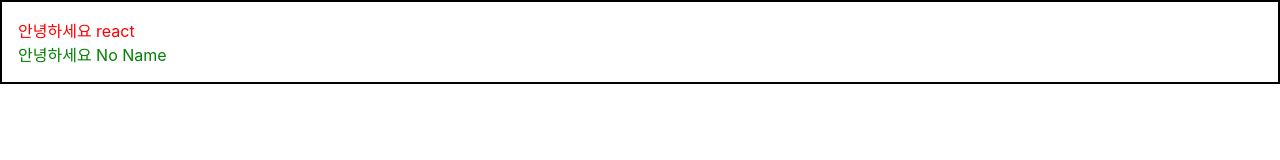
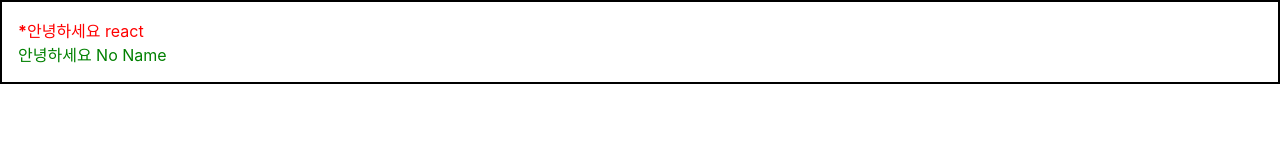
Before and after one commit to cheoljin408/Reactjs_study, a React (Create React App) app in the folder react-tutorial/begin-react/: page / in a window 1280 px wide. Shown: the top 160 px of the page. Built offline with nearby package versions, Linux system fonts and the light colour scheme.

Commit message:
React 입문 - 07
- 조건부 렌더링

```diff
--- a/react-tutorial/begin-react/src/App.js
+++ b/react-tutorial/begin-react/src/App.js
@@ -5,7 +5,7 @@
 function App() {
   return (
     <Wrapper>
-      <Hello name='react' color='red'/>
+      <Hello name='react' color='red' isSpecial={true} booleanDefaultIsTrue/>
       <Hello color="green"/>
     </Wrapper>
   );
--- a/react-tutorial/begin-react/src/Hello.js
+++ b/react-tutorial/begin-react/src/Hello.js
@@ -1,9 +1,16 @@
 import React from 'react';
 
-function Hello({color, name}) {
-    return <div style={{
-        color: color,
-    }}>안녕하세요 {name}</div>;
+function Hello({color, name, isSpecial, booleanDefaultIsTrue}) {
+    console.log(booleanDefaultIsTrue);
+    return (
+        <div style={{
+            color: color,
+        }}>
+            {isSpecial ? <b>*</b> : null}
+            {/* isSpecial && <b>*</b> */}
+            안녕하세요 {name}
+        </div>
+    );
 }
 
 Hello.defaultProps = {
```
